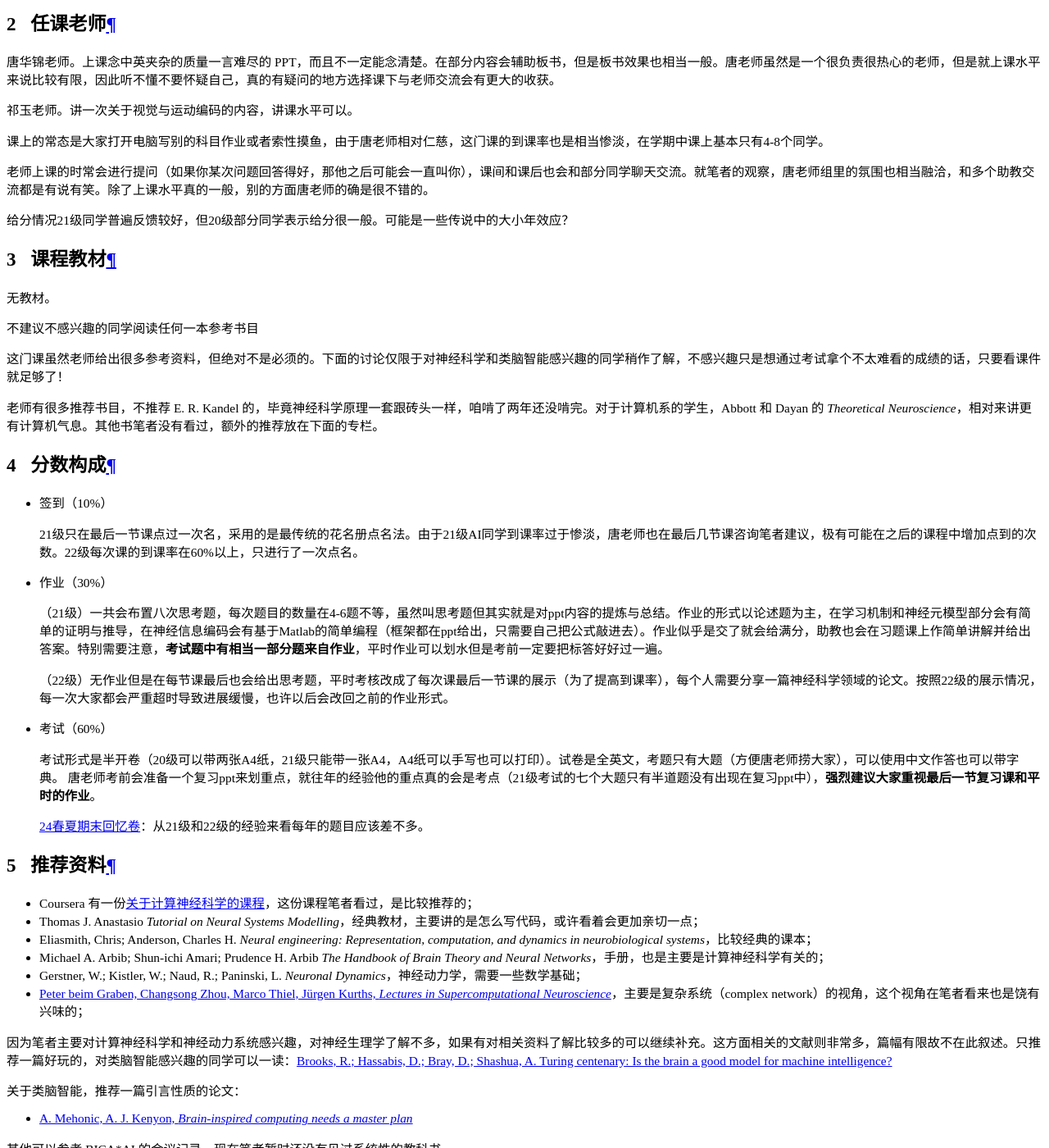
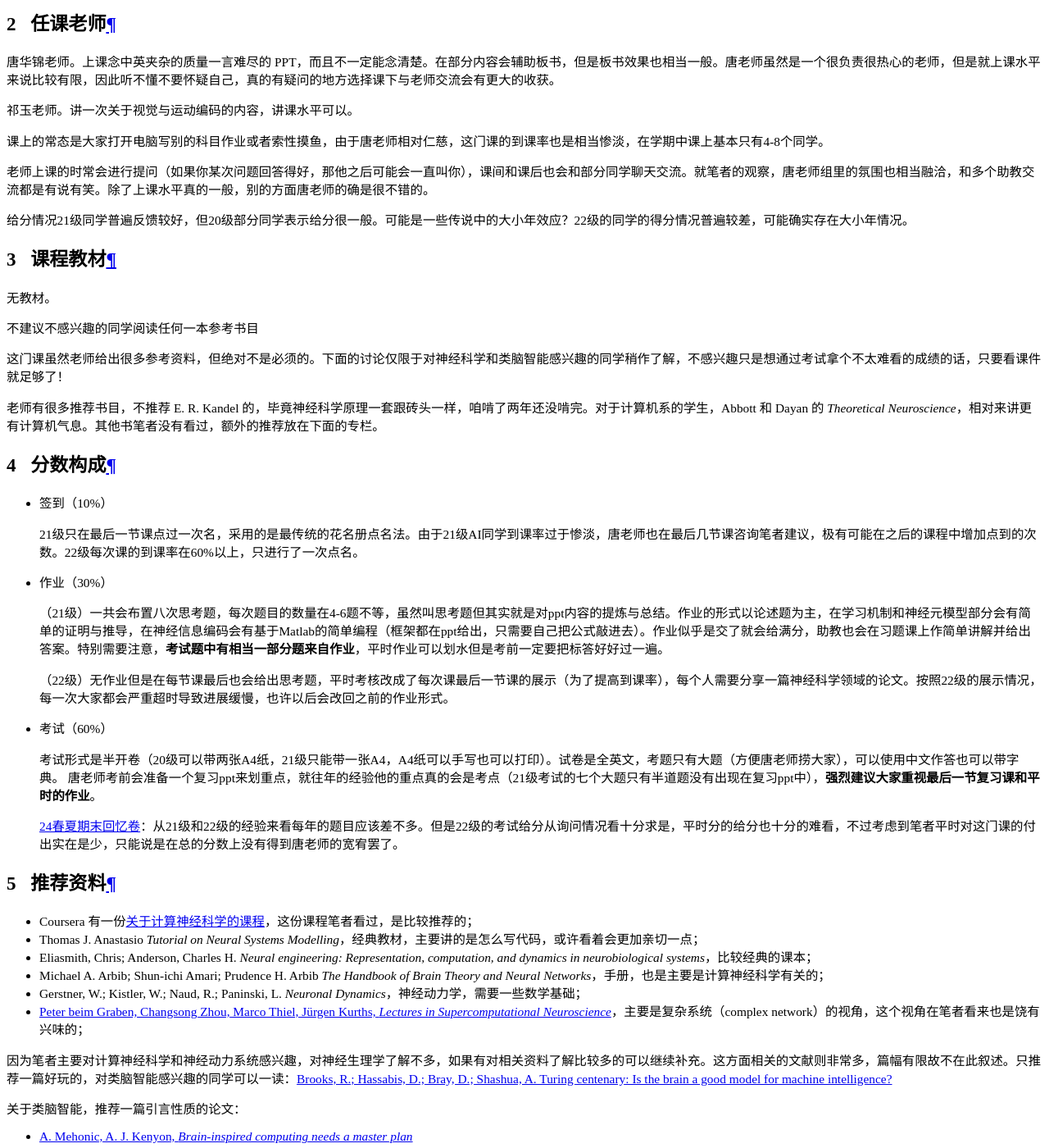
Before and after one commit to ZJU-Turing/TuringCourses, an MkDocs documentation site: the page built from docs/major_mandatory/cognitive_neuroscience/index.md, in a window 1280 px wide and 1400 px high, scrolled down 18887 px. Shown: the whole window at 82% size. Built offline with MkDocs 1.6.1 and Material for MkDocs 9.7.7, drawn with Linux system fonts in a browser that asks for light colours; comment, search, counter and statistics services are not loaded.

Commit message:
添加认知神经科学课程课程内容

```diff
--- a/docs/major_mandatory/cognitive_neuroscience/index.md
+++ b/docs/major_mandatory/cognitive_neuroscience/index.md
@@ -32,7 +32,7 @@
 
 老师上课的时常会进行提问（如果你某次问题回答得好，那他之后可能会一直叫你），课间和课后也会和部分同学聊天交流。就笔者的观察，唐老师组里的氛围也相当融洽，和多个助教交流都是有说有笑。除了上课水平真的一般，别的方面唐老师的确是很不错的。
 
-给分情况21级同学普遍反馈较好，但20级部分同学表示给分很一般。可能是一些传说中的大小年效应？
+给分情况21级同学普遍反馈较好，但20级部分同学表示给分很一般。可能是一些传说中的大小年效应？22级的同学的得分情况普遍较差，可能确实存在大小年情况。
 
 ## 课程教材
 
@@ -60,7 +60,7 @@
     考试形式是半开卷（20级可以带两张A4纸，21级只能带一张A4，A4纸可以手写也可以打印）。试卷是全英文，考题只有大题（方便唐老师捞大家），可以使用中文作答也可以带字典。
     唐老师考前会准备一个复习ppt来划重点，就往年的经验他的重点真的会是考点（21级考试的七个大题只有半道题没有出现在复习ppt中），**强烈建议大家重视最后一节复习课和平时的作业**。
 
-    [24春夏期末回忆卷](https://www.cc98.org/topic/5924684)：从21级和22级的经验来看每年的题目应该差不多。
+    [24春夏期末回忆卷](https://www.cc98.org/topic/5924684)：从21级和22级的经验来看每年的题目应该差不多。但是22级的考试给分从询问情况看十分求是，平时分的给分也十分的难看，不过考虑到笔者平时对这门课的付出实在是少，只能说是在总的分数上没有得到唐老师的宽宥罢了。
 
 ## 推荐资料
 
```
